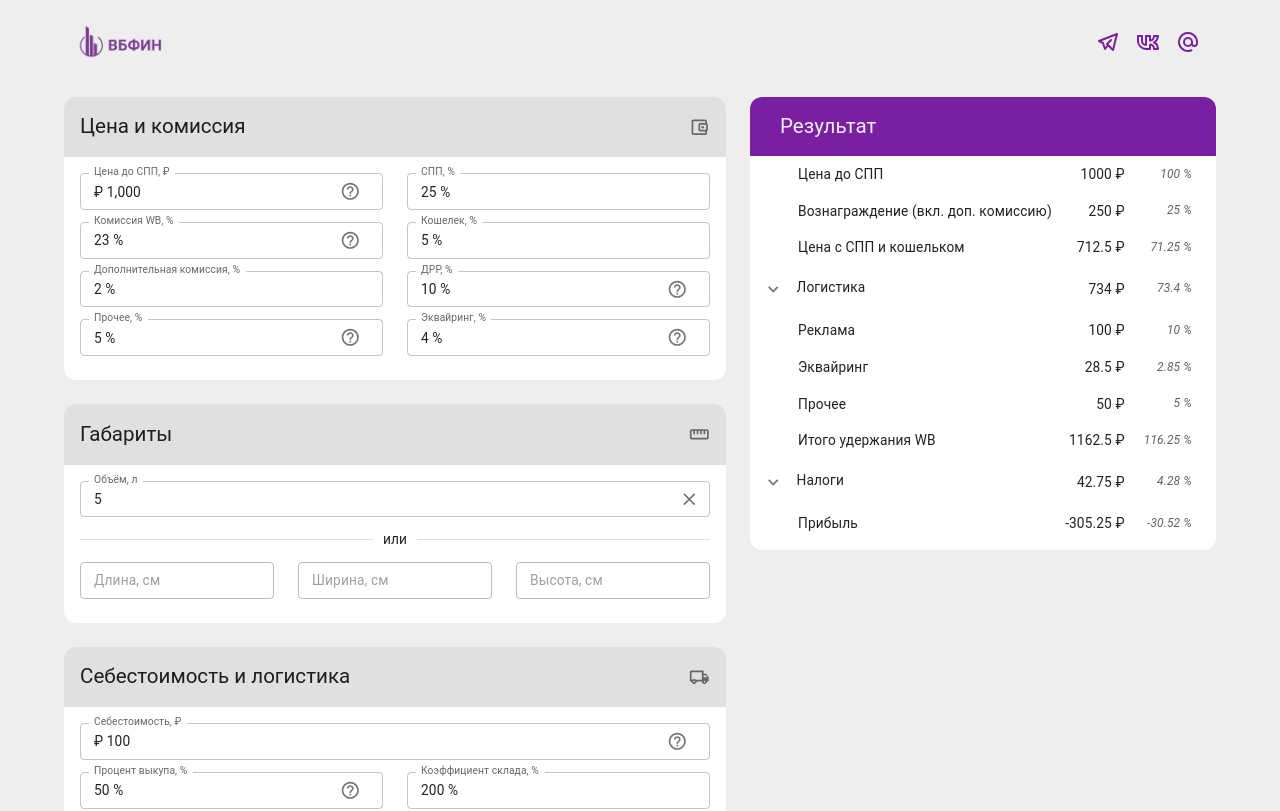
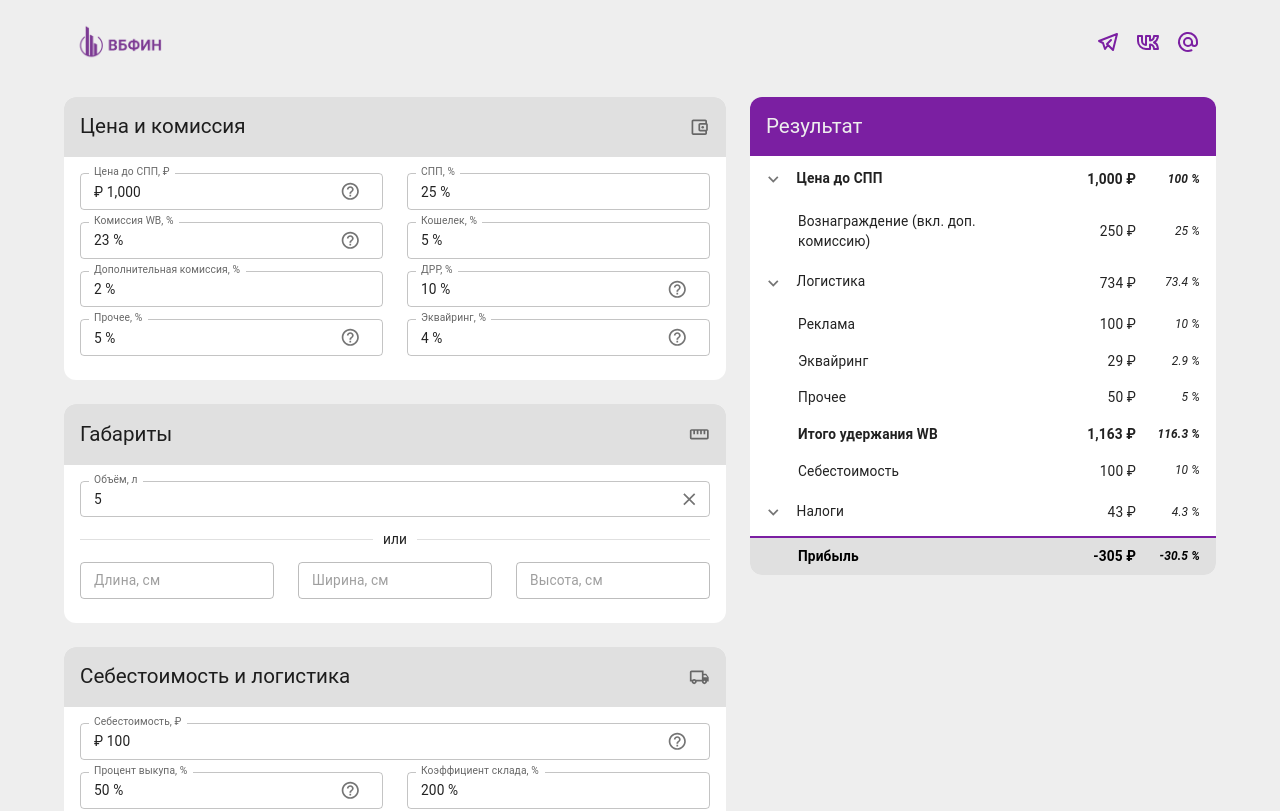
Before and after one commit to albul-k/wb-price, a React (Create React App) app: page / in a window 1280 px wide. Shown: the top 811 px of the page. Built offline with nearby package versions, Linux system fonts and the light colour scheme.

Commit message:
Рефакторинг

```diff
--- a/src/common/formats.js
+++ b/src/common/formats.js
@@ -23,6 +23,7 @@ export const MoneyFormatInput = forwardRef(function MoneyFormatInput(props, ref)
                     }
                 });
             }}
+            isAllowed={({ value = 0 }) => value <= 100000000}
             allowNegative={false}
             thousandSeparator
             isNumericString
--- a/src/common/functions.js
+++ b/src/common/functions.js
@@ -1,3 +1,19 @@
-export function round(num) {
-    return Math.round((num + Number.EPSILON) * 100) / 100;
+export function round(number, precision = 0, format = false) {
+    let rounded;
+
+    if (precision <= 0) {
+        rounded = Math.round(number + Number.EPSILON);
+    } else {
+        const multiplier = Math.pow(10, precision);
+        rounded = Math.round((number + Number.EPSILON) * multiplier) / multiplier;
+    }
+
+    if (format) {
+        rounded = rounded.toFixed(precision);
+        return new Intl.NumberFormat('en-US', {
+            minimumFractionDigits: precision <= 0 ? 0 : precision,
+            maximumFractionDigits: precision <= 0 ? 0 : precision
+        }).format(rounded);
+    }
+    return rounded;
 }
--- a/src/components/TableRowCustom.js
+++ b/src/components/TableRowCustom.js
@@ -11,6 +11,7 @@ import TableRow from '@mui/material/TableRow';
 import KeyboardArrowDownIcon from '@mui/icons-material/KeyboardArrowDown';
 import KeyboardArrowUpIcon from '@mui/icons-material/KeyboardArrowUp';
 import Typography from '@mui/material/Typography';
+import Tooltip from '@mui/material/Tooltip';
 
 import { round } from '../common/functions';
 
@@ -22,37 +23,66 @@ export default function TableRowCustom(props) {
     return (
         <React.Fragment>
             <TableRow>
-                <TableCell sx={{ p: 1, pl: row.details ? 0 : 4, pr: 0, borderBottom: 0 }}>
+                <TableCell sx={{ p: 1, pl: row.details ? 1 : 5, pr: 0, borderBottom: 0 }}>
                     {row.details ? (
                         <IconButton aria-label="row" size="small" onClick={() => setOpen(!open)}>
                             {open ? <KeyboardArrowUpIcon /> : <KeyboardArrowDownIcon />}
                         </IconButton>
                     ) : null}
-                    <Typography variant="body1" sx={{ pl: 1, display: 'inline-flex' }}>
+                    <Typography
+                        variant="body1"
+                        sx={{
+                            pl: 1,
+                            display: 'inline-flex',
+                            fontWeight: () => (row.fontWeight ? row.fontWeight : 'normal'),
+                            color: () => (row.color ? row.color : 'inherit')
+                        }}
+                    >
                         {row.name}
                     </Typography>
                 </TableCell>
-                <TableCell sx={{ fontStyle: 'bold', borderBottom: 0, p: 1, pl: 0, pr: 0 }}>
-                    <Typography variant="body1" sx={{ textAlign: 'right' }}>
-                        {row.value == '' ? '' : `${round(row.value)} ₽`}
+                <TableCell sx={{ borderBottom: 0, p: 1, pl: 0, pr: 0 }}>
+                    <Typography
+                        variant="body1"
+                        sx={{
+                            textAlign: 'right',
+                            width: '100px',
+                            fontWeight: () => (row.fontWeight ? row.fontWeight : 'normal'),
+                            color: () => (row.color ? row.color : 'inherit')
+                        }}
+                    >
+                        {row.value == '' ? '' : `${round(row.value, 0, true)} ₽`}
                     </Typography>
                 </TableCell>
                 <TableCell sx={{ borderBottom: 0, p: 1, pl: 2, pr: 2 }}>
-                    <Typography variant="body2" sx={{ fontStyle: 'italic', textAlign: 'right', color: theme.palette.secondary.main }}>
-                        {row.percentage == '' ? '' : `${round(row.percentage)} %`}
-                    </Typography>
+                    <Tooltip title="% от цены до СПП" placement="bottom">
+                        <Typography
+                            variant="body2"
+                            sx={{
+                                fontStyle: 'italic',
+                                textAlign: 'right',
+                                color: theme.palette.secondary.main,
+                                width: '48px',
+                                fontWeight: () => (row.fontWeight ? row.fontWeight : 'normal'),
+                                color: () => (row.color ? row.color : 'inherit')
+                            }}
+                        >
+                            {row.percentage == '' ? '' : `${round(row.percentage, 1)} %`}
+                        </Typography>
+                    </Tooltip>
                 </TableCell>
             </TableRow>
             {row.details ? (
                 <TableRow>
                     <TableCell sx={{ p: 0, borderBottom: 0 }} colSpan={3}>
                         <Collapse in={open} timeout="auto" unmountOnExit>
-                            <Table size="small" aria-label="details">
+                            <Table aria-label="details">
                                 <TableBody>
                                     {row.details.map((rowDetails) => (
                                         <TableRow key={rowDetails.name}>
                                             <TableCell
                                                 sx={{
+                                                    p: 0,
                                                     pl: 7,
                                                     // paddingRight: '60px',
                                                     // textAlign: 'right',
@@ -61,14 +91,14 @@ export default function TableRowCustom(props) {
                                                     fontStyle: 'italic'
                                                 }}
                                             >
-                                                - {rowDetails.name}
+                                                {rowDetails.name}
                                             </TableCell>
-                                            <TableCell sx={{ borderBottom: 0, p: 1, pl: 0, pr: 0 }}>
+                                            <TableCell sx={{ borderBottom: 0, p: 1, pl: 0, pr: 0, width: '100px' }}>
                                                 <Typography variant="body1" sx={{ textAlign: 'right' }}>
-                                                    {rowDetails.value == '' ? '' : `${round(rowDetails.value)} ₽`}
+                                                    {rowDetails.value == '' ? '' : `${round(rowDetails.value, 0, true)} ₽`}
                                                 </Typography>
                                             </TableCell>
-                                            <TableCell sx={{ borderBottom: 0, p: 1, pl: 2 }}>
+                                            <TableCell sx={{ borderBottom: 0, p: 1, pl: 2, pr: 2, width: '80px' }}>
                                                 <Typography
                                                     variant="body2"
                                                     sx={{
@@ -77,7 +107,7 @@ export default function TableRowCustom(props) {
                                                         color: theme.palette.secondary.main
                                                     }}
                                                 >
-                                                    {rowDetails.percentage == '' ? '' : `${round(rowDetails.percentage)} %`}
+                                                    {rowDetails.percentage == '' ? '' : `${round(rowDetails.percentage, 1)} %`}
                                                 </Typography>
                                             </TableCell>
                                         </TableRow>
@@ -101,8 +131,11 @@ TableRowCustom.propTypes = {
             PropTypes.shape({
                 key: PropTypes.string.isRequired,
                 name: PropTypes.string.isRequired,
-                value: PropTypes.number.isRequired
+                value: PropTypes.number.isRequired,
+                percentage: PropTypes.number.isRequired
             })
-        )
+        ),
+        fontWeight: PropTypes.string,
+        color: PropTypes.any
     }).isRequired
 };
--- a/src/views/Main.js
+++ b/src/views/Main.js
@@ -24,6 +24,7 @@ import Table from '@mui/material/Table';
 import TableBody from '@mui/material/TableBody';
 import TableContainer from '@mui/material/TableContainer';
 import TableRowCustom from '../components/TableRowCustom';
+import TableFooter from '@mui/material/TableFooter';
 import { GridCustom } from '../components/GridCustom';
 import { CardCustom } from '../components/CardCustom';
 import { MoneyFormatInput, PercentFormat, PercentFormatAny } from '../common/formats';
@@ -626,20 +627,33 @@ export default function Main() {
                     <CardHeader
                         title="Результат"
                         sx={{
-                            marginBottom: 0,
+                            mb: 0,
                             // paddingBottom: 0,
-                            paddingLeft: '30px',
+                            // pl: 4,
                             backgroundColor: (theme) => theme.palette.primary.main,
                             color: (theme) => theme.palette.primary.light
                         }}
                     />
-                    <CardContent sx={{ pt: 0, pl: 1, pr: 1, pb: '8px!important' }}>
+                    <CardContent sx={{ p: 0, pb: '0px!important' }}>
                         <TableContainer>
                             <Table aria-label="results table">
                                 <TableBody>
                                     <TableRowCustom
                                         key="priceWithoutSPP"
-                                        row={{ name: 'Цена до СПП', value: stateCalc.priceWithoutSPP, percentage: 100 }}
+                                        row={{
+                                            name: 'Цена до СПП',
+                                            value: stateCalc.priceWithoutSPP,
+                                            percentage: 100,
+                                            fontWeight: 'bolder',
+                                            details: [
+                                                {
+                                                    key: 'priceWithSPPandWallet',
+                                                    name: 'Цена с СПП и кошельком',
+                                                    value: stateCalc.priceWithSPPandWallet,
+                                                    percentage: (stateCalc.priceWithSPPandWallet / stateCalc.priceWithoutSPP) * 100
+                                                }
+                                            ]
+                                        }}
                                     />
                                     <TableRowCustom
                                         key="reward"
@@ -647,14 +661,6 @@ export default function Main() {
                                             name: 'Вознаграждение (вкл. доп. комиссию)',
                                             value: stateCalc.reward,
                                             percentage: (stateCalc.reward / stateCalc.priceWithoutSPP) * 100
-                                        }}
-                                    />
-                                    <TableRowCustom
-                                        key="priceWithSPP"
-                                        row={{
-                                            name: 'Цена с СПП и кошельком',
-                                            value: stateCalc.priceWithSPPandWallet,
-                                            percentage: (stateCalc.priceWithSPPandWallet / stateCalc.priceWithoutSPP) * 100
                                         }}
                                     />
                                     <TableRowCustom
@@ -708,7 +714,16 @@ export default function Main() {
                                         row={{
                                             name: 'Итого удержания WB',
                                             value: stateCalc.resultWBCosts,
-                                            percentage: (stateCalc.resultWBCosts / stateCalc.priceWithoutSPP) * 100
+                                            percentage: (stateCalc.resultWBCosts / stateCalc.priceWithoutSPP) * 100,
+                                            fontWeight: 'bolder'
+                                        }}
+                                    />
+                                    <TableRowCustom
+                                        key="costPrice"
+                                        row={{
+                                            name: 'Себестоимость',
+                                            value: stateCalc.costPrice,
+                                            percentage: (stateCalc.costPrice / stateCalc.priceWithoutSPP) * 100
                                         }}
                                     />
                                     <TableRowCustom
@@ -733,15 +748,24 @@ export default function Main() {
                                             ]
                                         }}
                                     />
+                                </TableBody>
+                                <TableFooter
+                                    sx={{
+                                        borderTop: (theme) => `2px solid ${theme.palette.primary.main}`,
+                                        backgroundColor: (theme) => theme.palette.secondary.light
+                                    }}
+                                >
                                     <TableRowCustom
                                         key="profit"
                                         row={{
                                             name: 'Прибыль',
                                             value: stateCalc.profit,
-                                            percentage: (stateCalc.profit / stateCalc.priceWithoutSPP) * 100
+                                            percentage: (stateCalc.profit / stateCalc.priceWithoutSPP) * 100,
+                                            fontWeight: 'bolder',
+                                            color: 'black'
                                         }}
                                     />
-                                </TableBody>
+                                </TableFooter>
                             </Table>
                         </TableContainer>
                     </CardContent>
```
